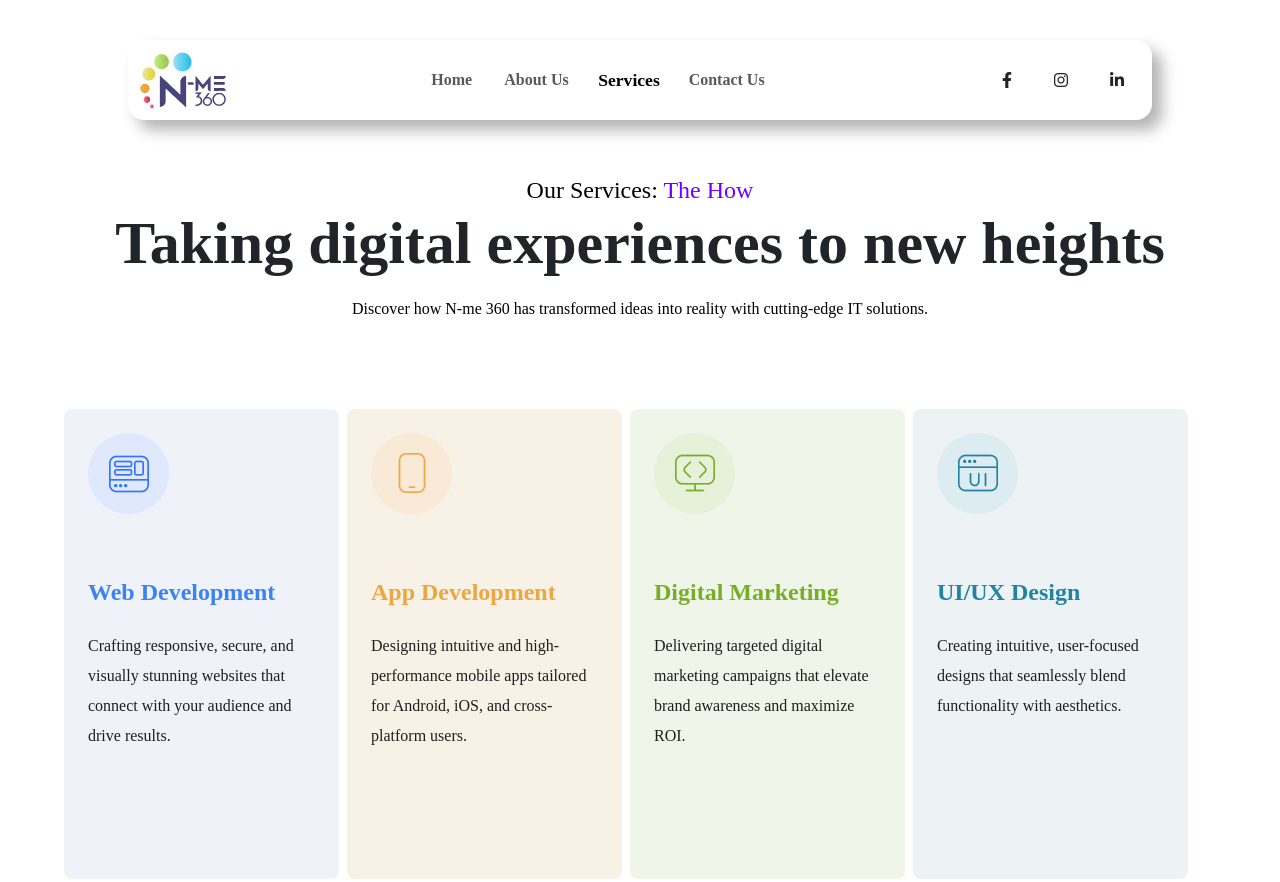
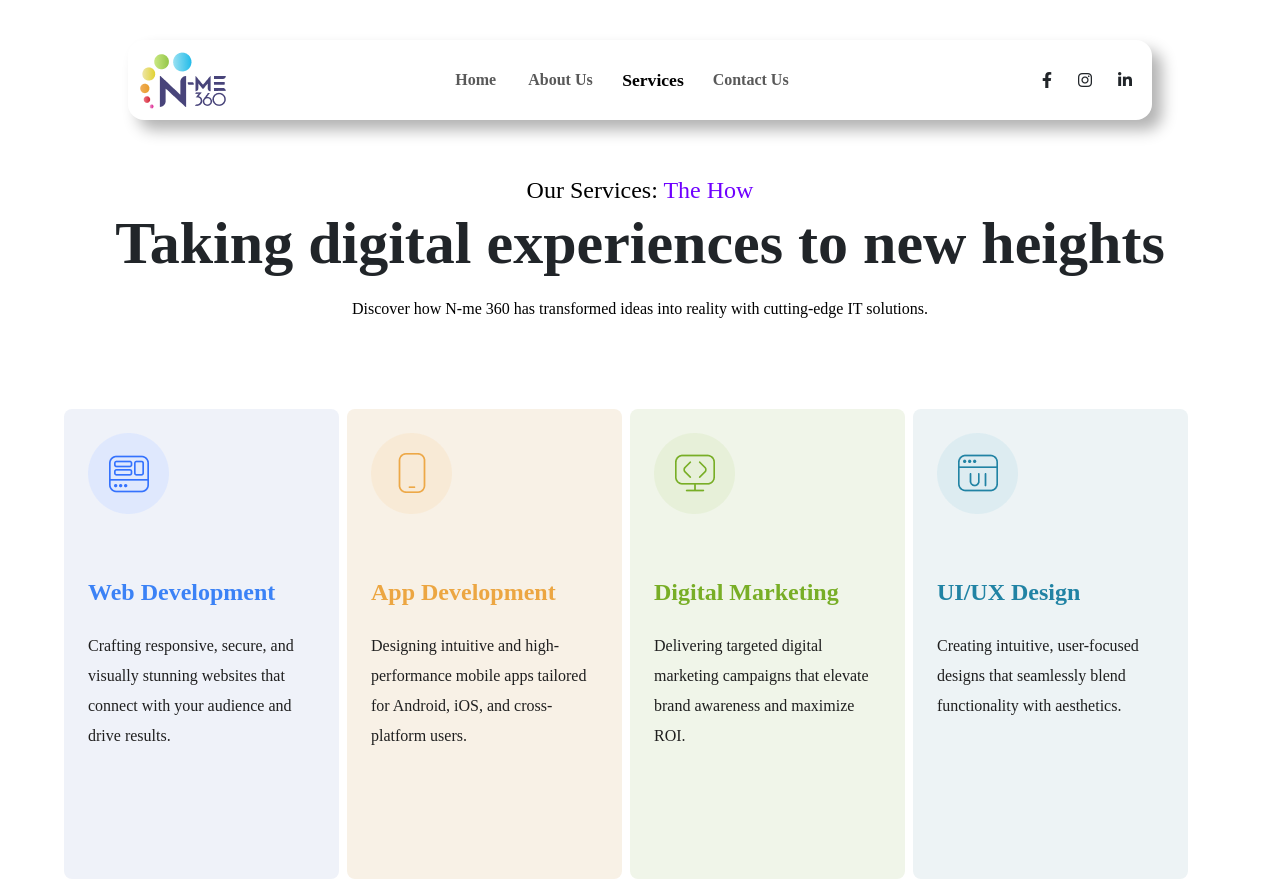
Before and after one commit to N-meapp/nme360-new, a plain HTML site: page services.html in a window 1280 px wide. Shown: the top 882 px of the page. Drawn offline with nearby package versions, Linux system fonts and the light colour scheme; a web font is replaced by a local one.

Commit message:
services.html

```diff
--- a/services.html
+++ b/services.html
@@ -63,15 +63,15 @@
         </div>
       </div>
       <div class="flex social-link">
-        <a class="text-dark mx-lg-3" href="https://www.facebook.com/profile.php?id=61567136343029">
+        <a class="text-dark mx-lg-2" href="https://www.facebook.com/profile.php?id=61567136343029">
           <i class="fab fa-facebook-f">
           </i>
         </a>
-        <a class="text-dark mx-lg-3" href="https://www.instagram.com/n_me360/">
+        <a class="text-dark mx-lg-2" href="https://www.instagram.com/n_me360/">
           <i class="fab fa-instagram">
           </i>
         </a>
-        <a class="text-dark mx-lg-3" href=" https://www.linkedin.com/company/n-me-360/
+        <a class="text-dark mx-lg-2" href=" https://www.linkedin.com/company/n-me-360/
 ">
           <i class="fab fa-linkedin-in">
           </i>
```
